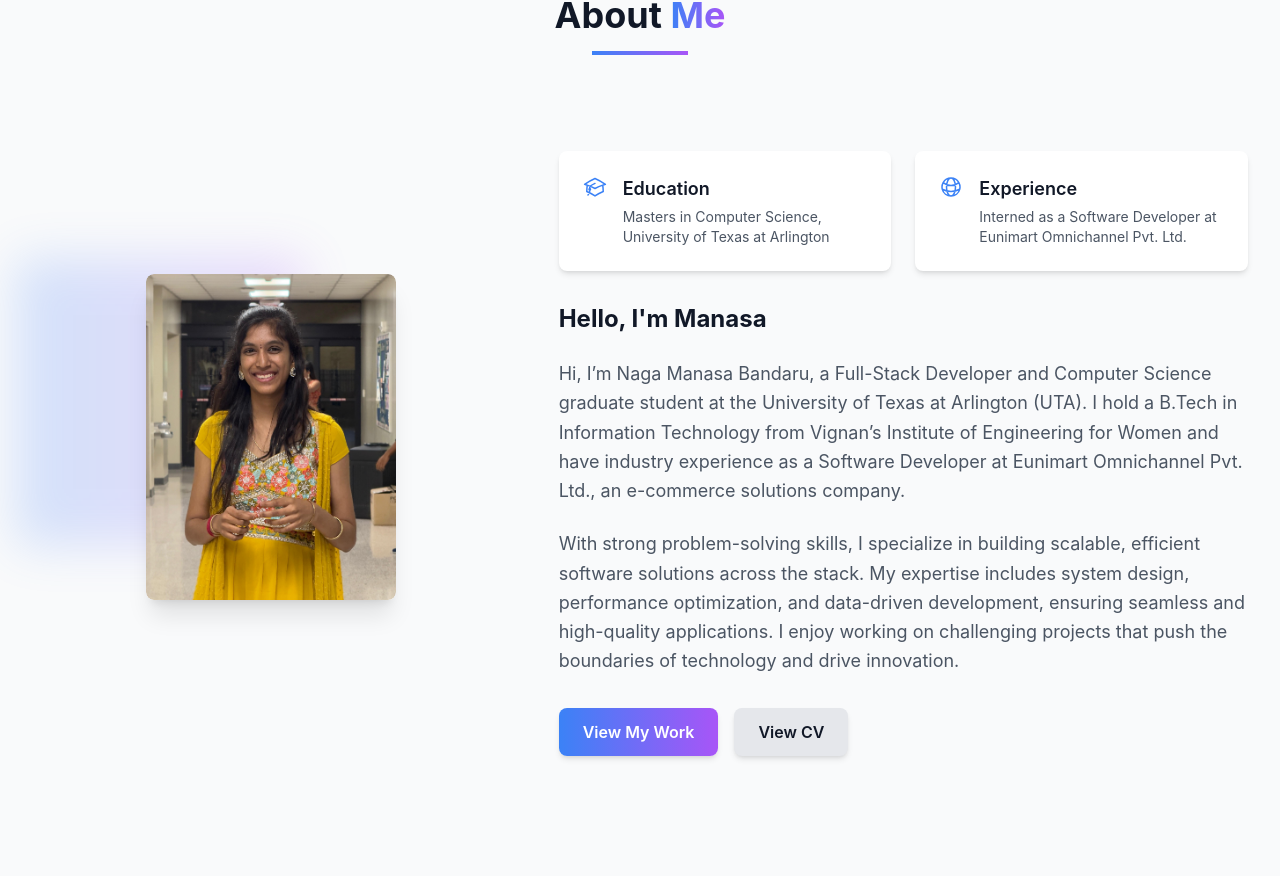
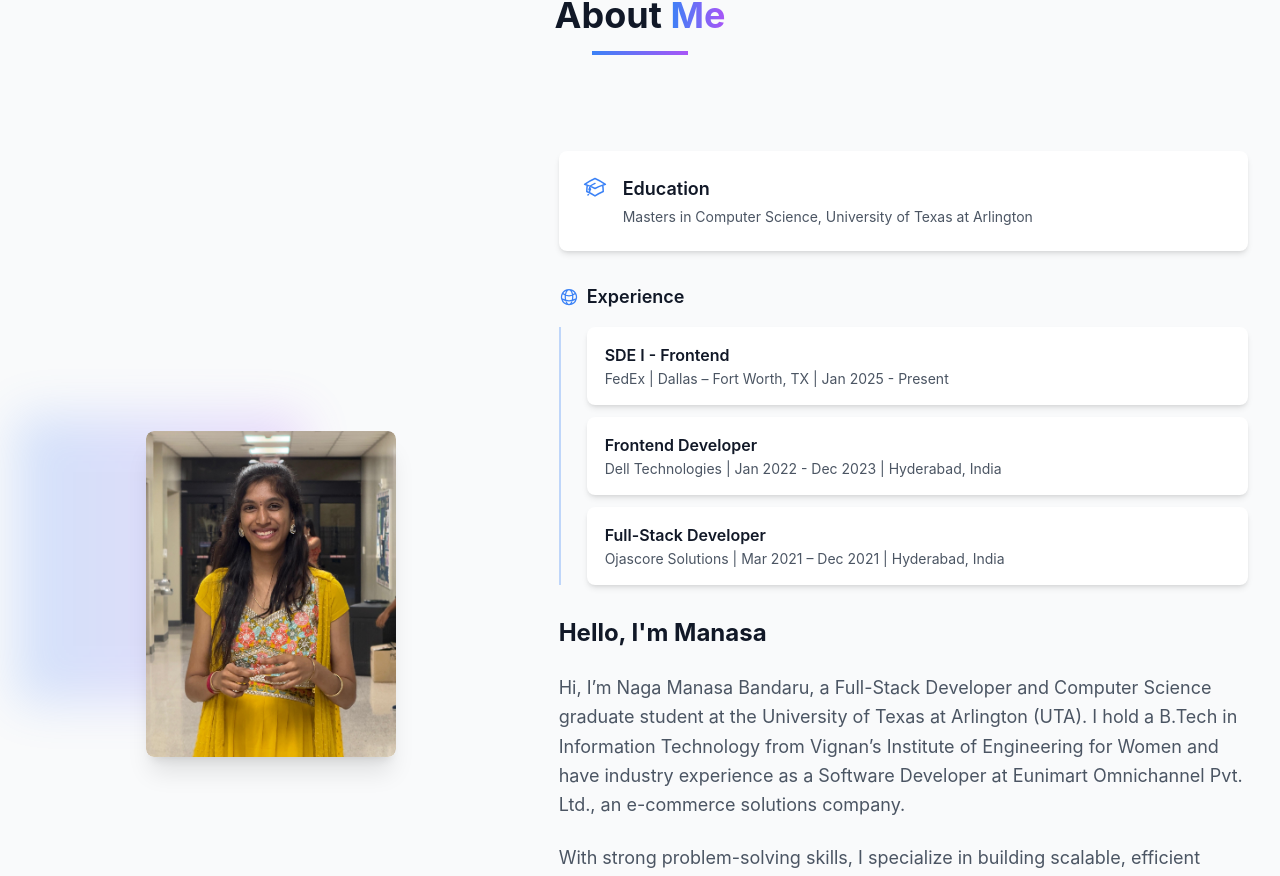
Before and after one commit to manasa-ganesh/manasa-portfolio, a React (Create React App) app: page / in a window 1280 px wide. Shown: the part 885-1761 px from the top of the page. Built offline with nearby package versions, Linux system fonts and the light colour scheme.

Commit message:
Refactor AboutMe component to separate education and experience sections, enhancing structure and readability.

```diff
--- a/src/components/AboutMe.js
+++ b/src/components/AboutMe.js
@@ -13,17 +13,16 @@ import profileImage from '../assets/WhatsApp Image 2025-02-06 at 8.37.01 PM.jpeg
 import pdfLink from "../assets/Naga Manasa Bandaru CV.pdf"
 
 function AboutMe() {
-    const highlights = [
-        {
+    const education = {
         icon: AcademicCapIcon,
         title: "Education",
         description: "Masters in Computer Science, University of Texas at Arlington"
-        },
-        {
-            icon: GlobeAltIcon,
-            title: "Experience",
-            description: "Interned as a Software Developer at Eunimart Omnichannel Pvt. Ltd."
-        }
+    };
+
+    const experience = [
+        { title: "SDE I - Frontend", description: "FedEx | Dallas – Fort Worth, TX | Jan 2025 - Present" },
+        { title: "Frontend Developer", description: "Dell Technologies | Jan 2022 - Dec 2023 | Hyderabad, India" },
+        { title: "Full-Stack Developer", description: "Ojascore Solutions | Mar 2021 – Dec 2021 | Hyderabad, India" }
     ];
 
     return (
@@ -74,32 +73,56 @@ function AboutMe() {
                         viewport={{ once: true }}
                         className="lg:col-span-7 space-y-8"
                     >
-                         {/* Highlights Grid */}
-                         <div className="grid grid-cols-1 sm:grid-cols-2 gap-6 mt-8">
-                            {highlights.map((item, index) => (
+                         {/* Education - full width */}
+                         <div className="mt-8">
                             <motion.div
-                                    key={item.title}
                                 initial={{ opacity: 0, y: 20 }}
                                 whileInView={{ opacity: 1, y: 0 }}
-                                    transition={{ duration: 0.5, delay: index * 0.1 }}
+                                transition={{ duration: 0.5 }}
                                 viewport={{ once: true }}
                                 className="bg-white dark:bg-gray-800 p-6 rounded-lg shadow-md hover:shadow-lg transition-all duration-300"
                             >
                                 <div className="flex items-start space-x-4">
                                     <div className="flex-shrink-0">
-                                            <item.icon className="h-6 w-6 text-blue-500" />
+                                        <education.icon className="h-6 w-6 text-blue-500" aria-hidden />
                                     </div>
                                     <div>
                                         <h4 className="text-lg font-semibold text-gray-900 dark:text-white mb-1 transition-colors duration-300">
-                                                {item.title}
+                                            {education.title}
                                         </h4>
                                         <p className="text-gray-600 dark:text-gray-300 text-sm transition-colors duration-300">
-                                                {item.description}
+                                            {education.description}
                                         </p>
                                     </div>
                                 </div>
                             </motion.div>
+                        </div>
+
+                        {/* Experience - separate section, vertical list */}
+                        <div className="space-y-4">
+                            <h4 className="text-lg font-semibold text-gray-900 dark:text-white flex items-center gap-2 transition-colors duration-300">
+                                <GlobeAltIcon className="h-5 w-5 text-blue-500 flex-shrink-0" />
+                                Experience
+                            </h4>
+                            <div className="space-y-3 pl-7 border-l-2 border-blue-500/30 dark:border-blue-400/30">
+                                {experience.map((item, index) => (
+                                    <motion.div
+                                        key={item.title}
+                                        initial={{ opacity: 0, x: -10 }}
+                                        whileInView={{ opacity: 1, x: 0 }}
+                                        transition={{ duration: 0.4, delay: index * 0.08 }}
+                                        viewport={{ once: true }}
+                                        className="bg-white dark:bg-gray-800 p-4 rounded-lg shadow-md hover:shadow-lg transition-all duration-300 -ml-[2px] border-l-2 border-transparent hover:border-blue-500/50"
+                                    >
+                                        <h5 className="text-base font-semibold text-gray-900 dark:text-white mb-0.5 transition-colors duration-300">
+                                            {item.title}
+                                        </h5>
+                                        <p className="text-gray-600 dark:text-gray-300 text-sm transition-colors duration-300">
+                                            {item.description}
+                                        </p>
+                                    </motion.div>
                                 ))}
+                            </div>
                         </div>
 
                         <div className="space-y-6">
```
Lines whose indentation alone changed are shown as unchanged.
